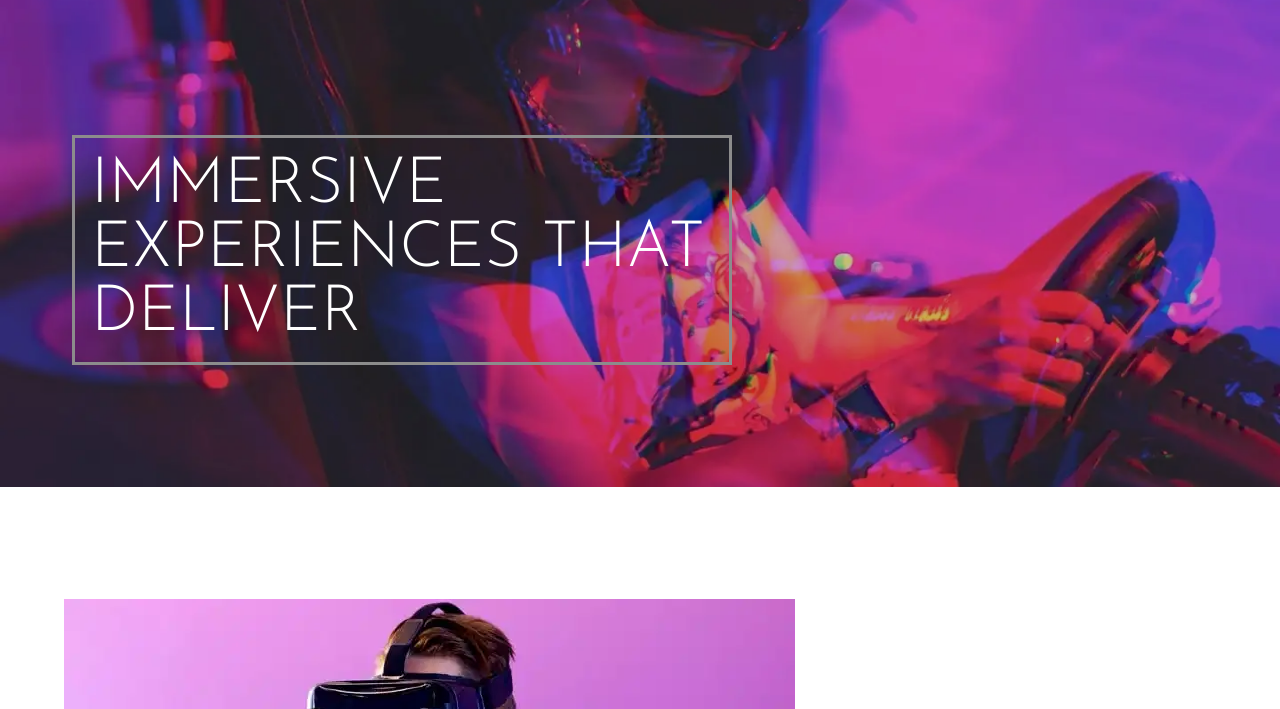
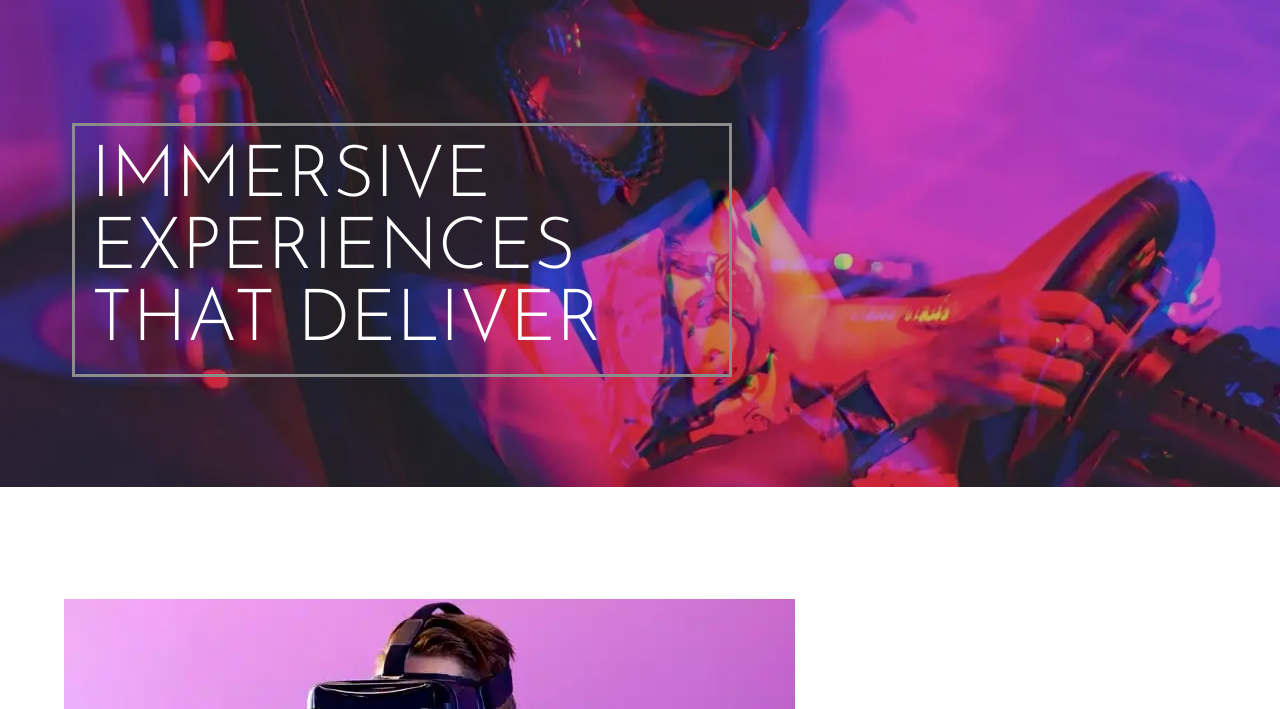
Before and after one commit to Aleixs-Trejo/loopstudios-lading-page, a plain HTML site: page index.html in a window 1280 px wide. Shown: the part 91-800 px from the top of the page. Drawn offline with Linux system fonts and the light colour scheme.

Commit message:
fixed styles

```diff
--- a/css/style.css
+++ b/css/style.css
@@ -186,7 +186,7 @@ input[type="number"]::-webkit-outer-spin-button{
 }
 
 .hero__title{
-  font-size: clamp(1.5rem, 7vw, 4rem);
+  font-size: clamp(1.5rem, 7vw, 4.5rem);
   color: #fff;
   text-transform: uppercase;
   font-weight: 300;
```
